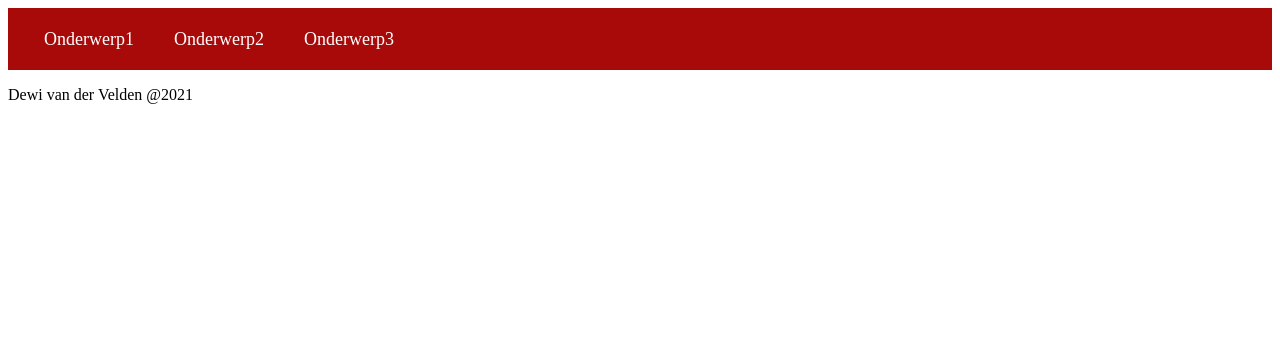
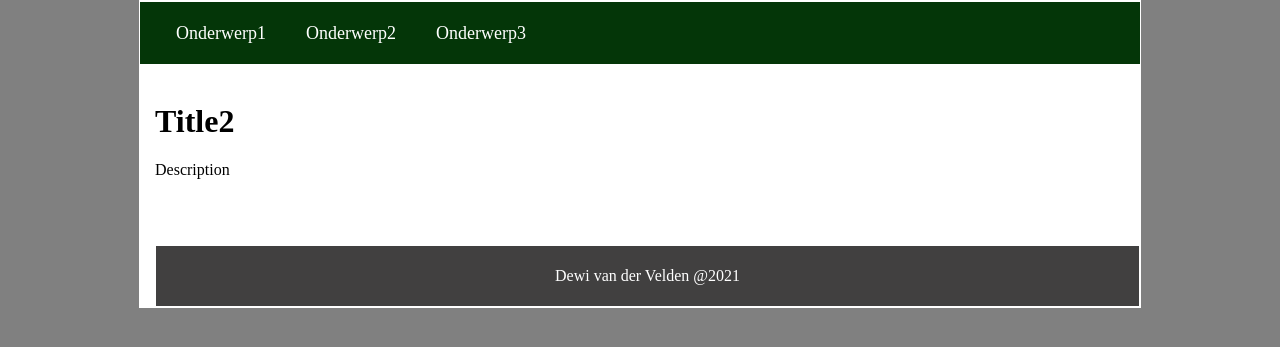
Before and after one commit to 99063668/Includes, a PHP site: page /index.php?page=onderwerp2 in a window 1280 px wide. Shown: the top 347 px of the page. Run offline with PHP 8.4, Linux system fonts and the light colour scheme.

Commit message:
Add files via upload

```diff
--- a/Lab 2/index.php
+++ b/Lab 2/index.php
@@ -7,14 +7,28 @@
 </head>
 <body>
 
+<!--Header-->
 	<?php
     include "includes/header.php";
   ?>
 
+<!--Pages-->
+  <?php
+    if($_GET["page"] == "onderwerp1") {
+      include "pages/onderwerp1.php";
+    }
+    if($_GET["page"] == "onderwerp2") {
+      include "pages/onderwerp2.php";
+    }
+    if($_GET["page"] == "onderwerp3") {
+      include "pages/onderwerp3.php";
+    }
+    if($_GET["page"] == "onderwerp4") {
+      include "pages/onderwerp4.php";
+    }
+  ?>
 
-	<!-- laad hier via php de juiste contentpagina in (vanuit de pages map) in. Welke geselecteerd moet worden kun je uit de URL halen (URL_Params).-->
-
-
+	<!--Footer-->
 	<?php
     include "includes/footer.php";
   ?>
--- a/Lab 2/onderwerp1.php
+++ b/Lab 2/onderwerp1.php
@@ -9,7 +9,10 @@
 </head>
 <body>
     <div class="container">
-
+      <div class="pagecontainer">
+          <h1>Title1</h1>
+          <p>Description</p>
+      </div>
     </div>
 </body>
 </html>
--- a/Lab 2/onderwerp2.php
+++ b/Lab 2/onderwerp2.php
@@ -1,3 +1,18 @@
 <?php
 ?>
-<!-- jouw HTML met de inhoud over onderwerp 2 komt hier... -->
+<!doctype html>
+<html lang="en">
+<head>
+  <meta charset="utf-8">
+  <title>Lab 2 - Includes en require</title>
+  <link rel="stylesheet" href="css/style.css">
+</head>
+<body>
+    <div class="container">
+      <div class="pagecontainer">
+          <h1>Title2</h1>
+          <p>Description</p>
+        <div>
+    </div>
+</body>
+</html>
--- a/Lab 2/style.css
+++ b/Lab 2/style.css
@@ -1,17 +1,47 @@
+body{
+    margin: 0px;
+    padding: 0px;
+    background-color: grey;
+}
+
 nav ul li{
     display: inline-block;
 }
 
 nav ul{
-    background-color: rgb(168, 10, 10);
+    background-color: rgb(4, 54, 8);
     padding: 15px 18px;
-    margin: 0px;
+    margin-top: 0.5px;
+    width: 96.4%;
 }
 
-nav ul li a{
+nav a{
     color: white;
     font-size: 18px;
     text-decoration: none;
     line-height: 32px;
     padding: 10px 18px;
 }
+
+header{
+    padding: 10px;
+}
+
+.container{
+    max-width: 1000px;
+    margin: auto;
+    background: white;
+    padding: 1px;
+}
+
+.pagecontainer{
+    padding-left: 15px;
+}
+
+footer{
+    background-color: rgb(65, 64, 64);
+    color: white;
+    padding: 5px 18px;
+    text-align: center;
+    margin-top: 50px;
+}
```
Also changed, not shown: Lab 2/onderwerp3.php (+16 -1 lines), Lab 2/onderwerp4.php (added, +18 -0 lines).
